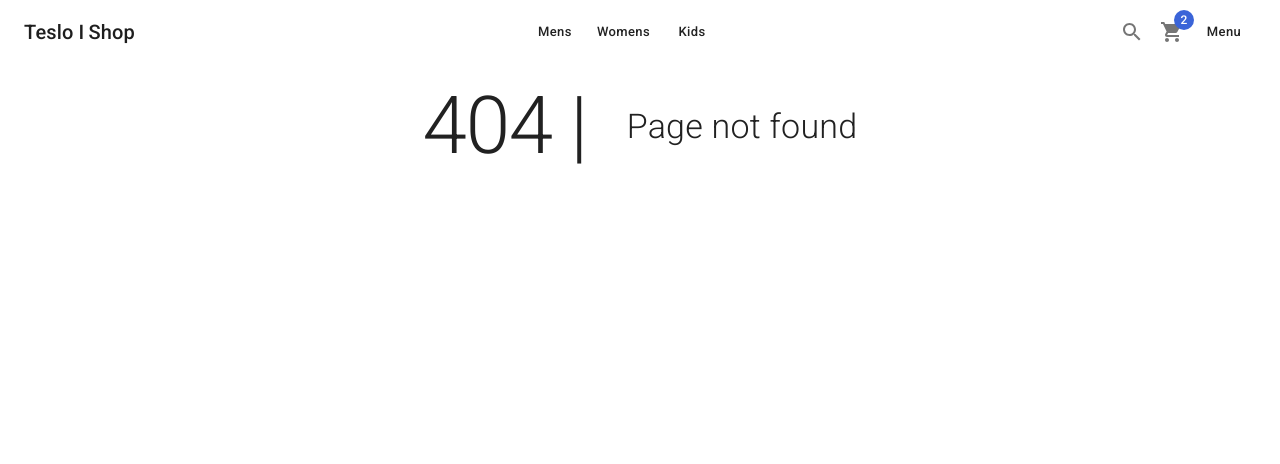
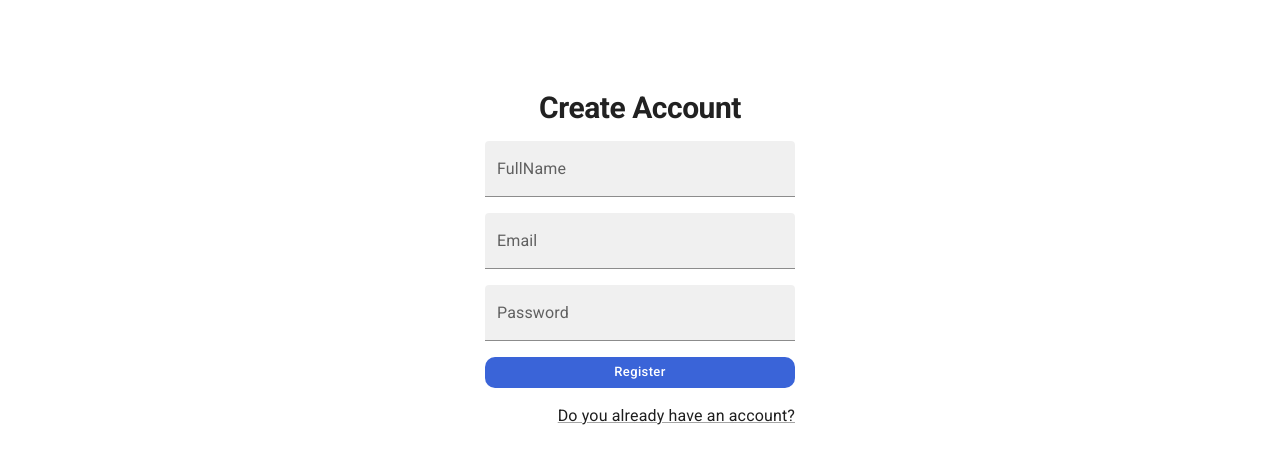
Before and after one commit to fernando59/teslo-shop, a Next.js app: page /auth/register in a window 1280 px wide. Before the commit this address had no page. Shown: the top 464 px of the page. Built offline with nearby package versions, Linux system fonts and the light colour scheme.

Commit message:
Add page register

```diff
--- /dev/null
+++ b/pages/auth/register.tsx
@@ -0,0 +1,47 @@
+
+import { Box, Button, Grid, Link, TextField, Typography } from "@mui/material"
+import { AuthLayout } from "../../components/layouts"
+import NextLink from 'next/link'
+
+const RegisterPage = () => {
+  return (
+      <AuthLayout title="Register">
+          <Box sx={{width:350,padding:'10px 20px'}}>
+              <Grid container spacing={2}>
+                  <Grid item xs={12} display='flex' justifyContent='center'>
+                      <Typography variant='h1' component='h1' >Create Account</Typography>
+                  </Grid>
+                  <Grid item xs={12}>
+                        <TextField label='FullName' variant="filled" fullWidth/>
+                  </Grid>
+                  <Grid item xs={12}>
+                        <TextField label='Email' variant="filled" fullWidth/>
+                  </Grid>
+                  <Grid item xs={12}>
+                        <TextField label='Password' type='password' variant="filled" fullWidth/>
+                  </Grid>
+
+                  <Grid item xs={12}>
+                    <Button color='secondary' fullWidth className="circular-btn">
+                        Register
+                    </Button>
+                  </Grid>
+                  <Grid item xs={12} display='flex' justifyContent='end'>
+                      <NextLink href='/auth/login' passHref>
+                          <Link underline="always">
+                            Do you already have an account?
+                          </Link>
+
+                      </NextLink>
+                      </Grid>
+
+              </Grid>
+
+          </Box>
+
+      </AuthLayout>
+  )
+
+}
+
+export default RegisterPage
```
